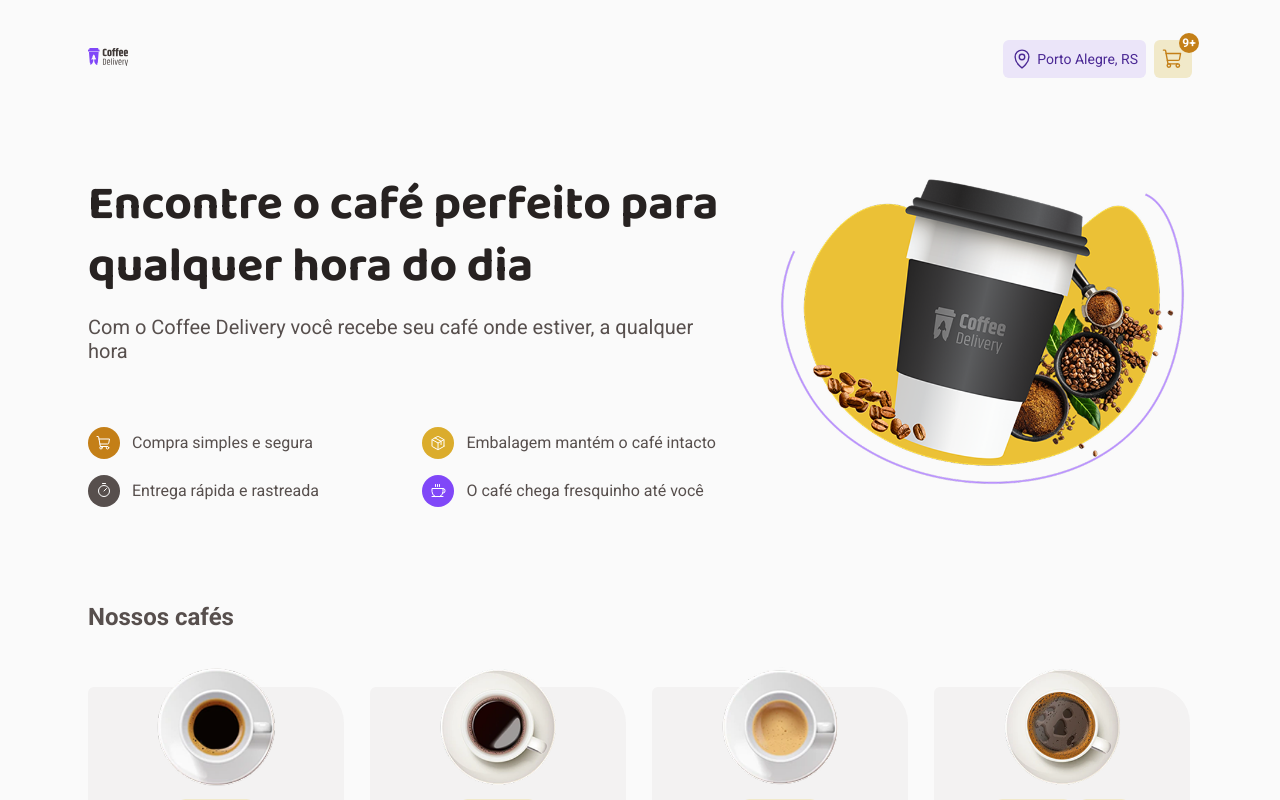
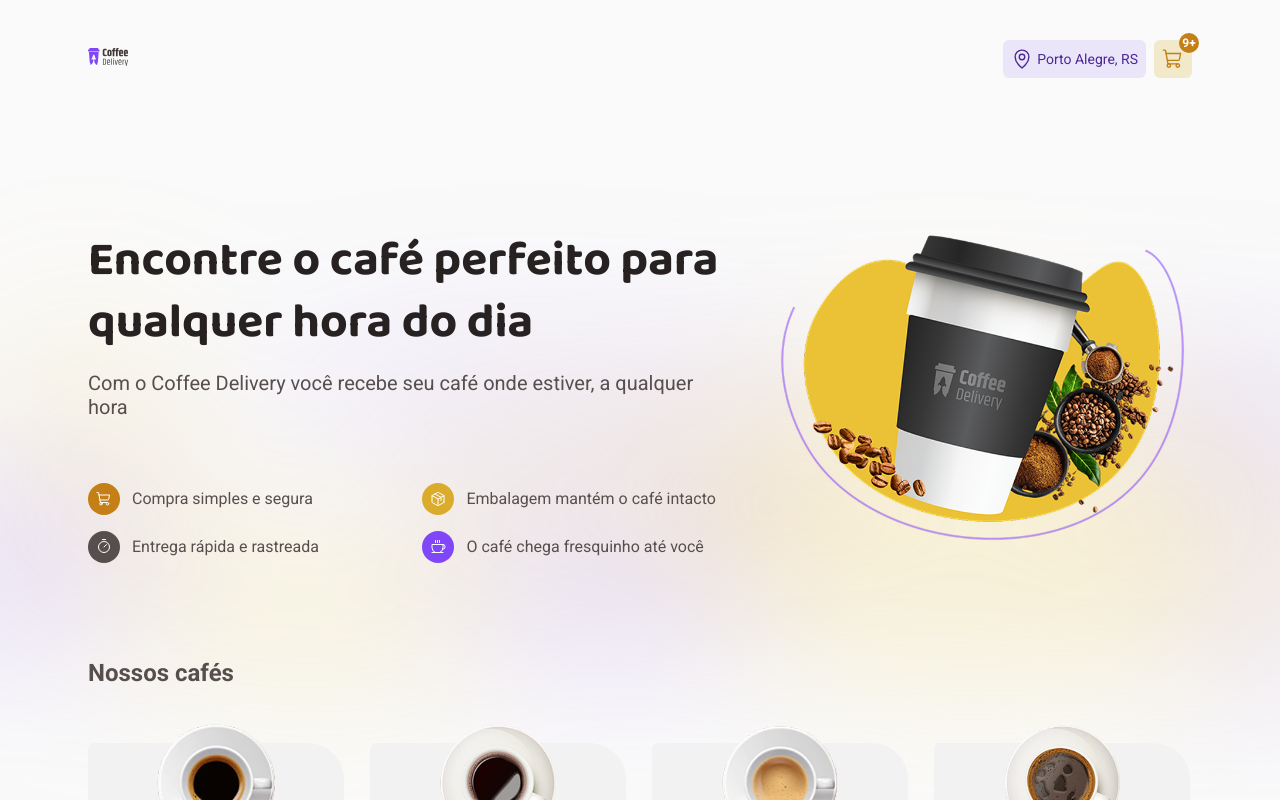
Before and after one commit to renandf/rocketseat-challenge-2-coffee-delivery, a React (Vite) app: page / in a window 1280 px wide. Shown: the top 800 px of the page. Built offline with nearby package versions, Linux system fonts and the light colour scheme.

Commit message:
feat: Add background; Add sticky header; Organise content

```diff
--- a/src/components/Header/index.tsx
+++ b/src/components/Header/index.tsx
@@ -1,14 +1,28 @@
 import { MapPin } from 'phosphor-react'
+import { useState } from 'react'
 import { NavLink } from 'react-router-dom'
 import logoCoffee from '../../assets/logo-coffee.svg'
 import { LinkCart } from '../LinkCart'
-import { HeaderContainer, Location } from './styles'
+import { HeaderContainer, HeaderWrapper, Location } from './styles'
 
 export function Header() {
+  const [ isSticky, setIsSticky ] = useState(false)
+
+  function stickHeader() {
+    if (window.scrollY >= 120) {
+      setIsSticky(true)
+    } else {
+      setIsSticky(false)
+    }
+  }
+
+  window.addEventListener('scroll', stickHeader)
+
   return (
+    <HeaderWrapper className={isSticky ? 'sticky' : ''}>
       <HeaderContainer>
-      <NavLink to="/" title="Home">
-        <img src={logoCoffee} alt="" />
+        <NavLink to='/' title='Home'>
+          <img src={logoCoffee} alt='' />
         </NavLink>
         <nav>
           <Location>
@@ -18,5 +32,6 @@
           <LinkCart />
         </nav>
       </HeaderContainer>
+    </HeaderWrapper>
   )
 }
--- a/src/components/Header/styles.ts
+++ b/src/components/Header/styles.ts
@@ -1,6 +1,26 @@
 import styled from 'styled-components'
 
-export const HeaderContainer = styled.header`
+export const HeaderWrapper = styled.header`
+  position: sticky;
+  top: 0;
+  z-index: 10;
+  padding-block: 2.5rem;
+  transition-property: background-color, padding-block, box-shadow;
+  transition-timing-function: ease-in-out;
+  transition-duration: .4s;
+  transition-delay: .2s;
+
+  &.sticky {
+    padding-block: 1rem;
+    background-color: ${props => props.theme.white};
+    box-shadow: 0 1px 4px 0 rgba(0, 0, 0, .12);
+  }
+`
+
+export const HeaderContainer = styled.div`
+  margin: 0 auto;
+  max-width: 74rem;
+  padding-inline: 2.5rem;
   display: flex;
   align-items: center;
   justify-content: space-between;
--- a/src/layouts/DefaultLayout/index.tsx
+++ b/src/layouts/DefaultLayout/index.tsx
@@ -1,12 +1,15 @@
-import { Outlet } from "react-router-dom"
-import { Header } from "../../components/Header"
-import { LayoutContainer } from "./styles"
+import { Outlet } from 'react-router-dom'
+import { Header } from '../../components/Header'
+import { LayoutContainer, PageWrapper } from './styles'
 
 export function DefaultLayout() {
   return (
-    <LayoutContainer>
+    <PageWrapper>
       <Header />
-      <Outlet />
-    </LayoutContainer>
+
+      <LayoutContainer id='container'>
+        <Outlet />
+      </LayoutContainer>
+    </PageWrapper>
   )
 }
--- a/src/layouts/DefaultLayout/styles.ts
+++ b/src/layouts/DefaultLayout/styles.ts
@@ -1,9 +1,17 @@
 import styled from 'styled-components'
+import bg from '../../assets/hero-bg.svg'
+
+export const PageWrapper = styled.div`
+  background-image: url(${bg});
+  background-repeat: no-repeat;
+  background-position: 50% 0;
+  min-height: 100dvh;
+`
 
 export const LayoutContainer = styled.div`
   margin: 0 auto;
   max-width: 74rem;
-  padding: 2.5rem;
+  padding: 1rem 2.5rem 2.5rem;
 
   display: flex;
   flex-direction: column;
--- a/src/pages/Home/index.tsx
+++ b/src/pages/Home/index.tsx
@@ -1,5 +1,5 @@
 import { CoffeeCard } from '../../components/CoffeeCard'
-import { coffees } from './coffees.ts'
+import { coffees } from '../../content/coffees.ts'
 import { Hero } from './Hero'
 import { CoffeesContainer } from './styles.ts'
 
```
Also changed, not shown: src/content/coffees.ts (renamed from src/pages/Home/coffees.ts, +14 -14 lines), src/assets/hero-bg.svg (added). Lines whose indentation alone changed are shown as unchanged.
